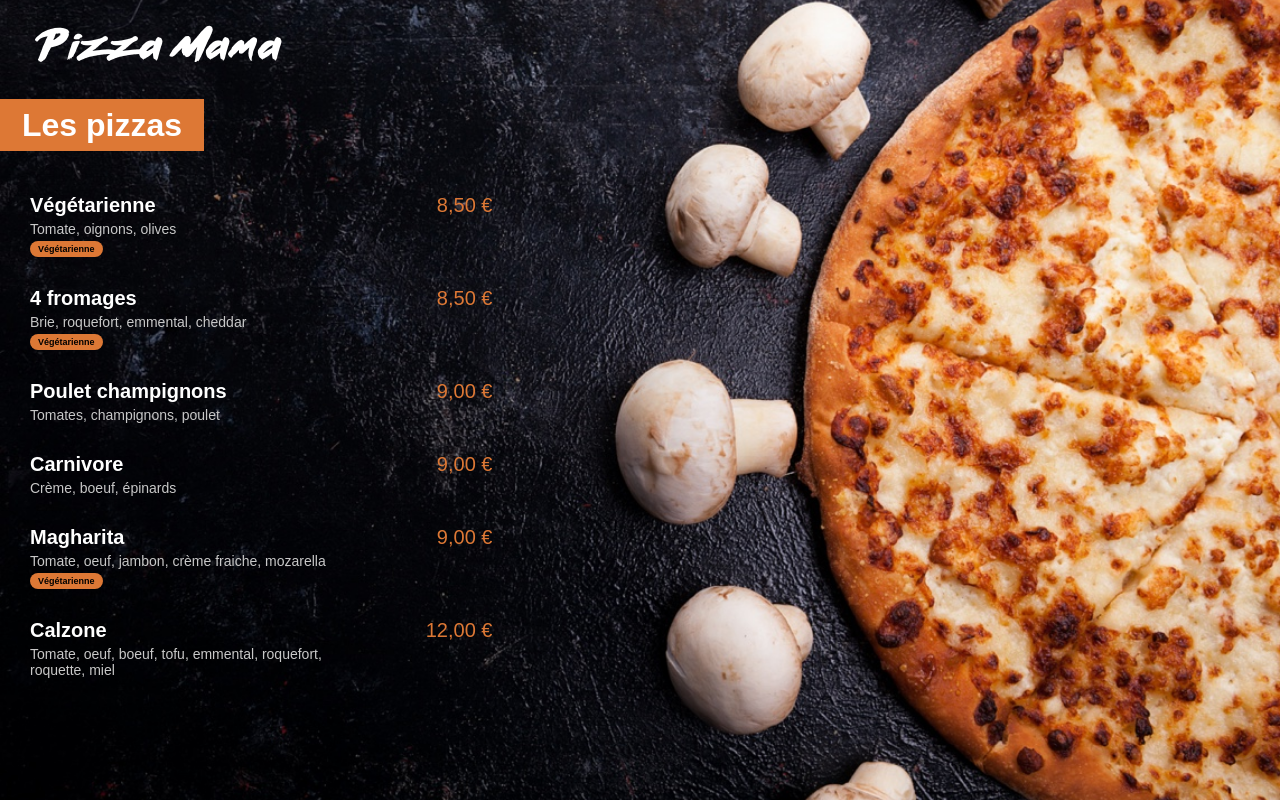
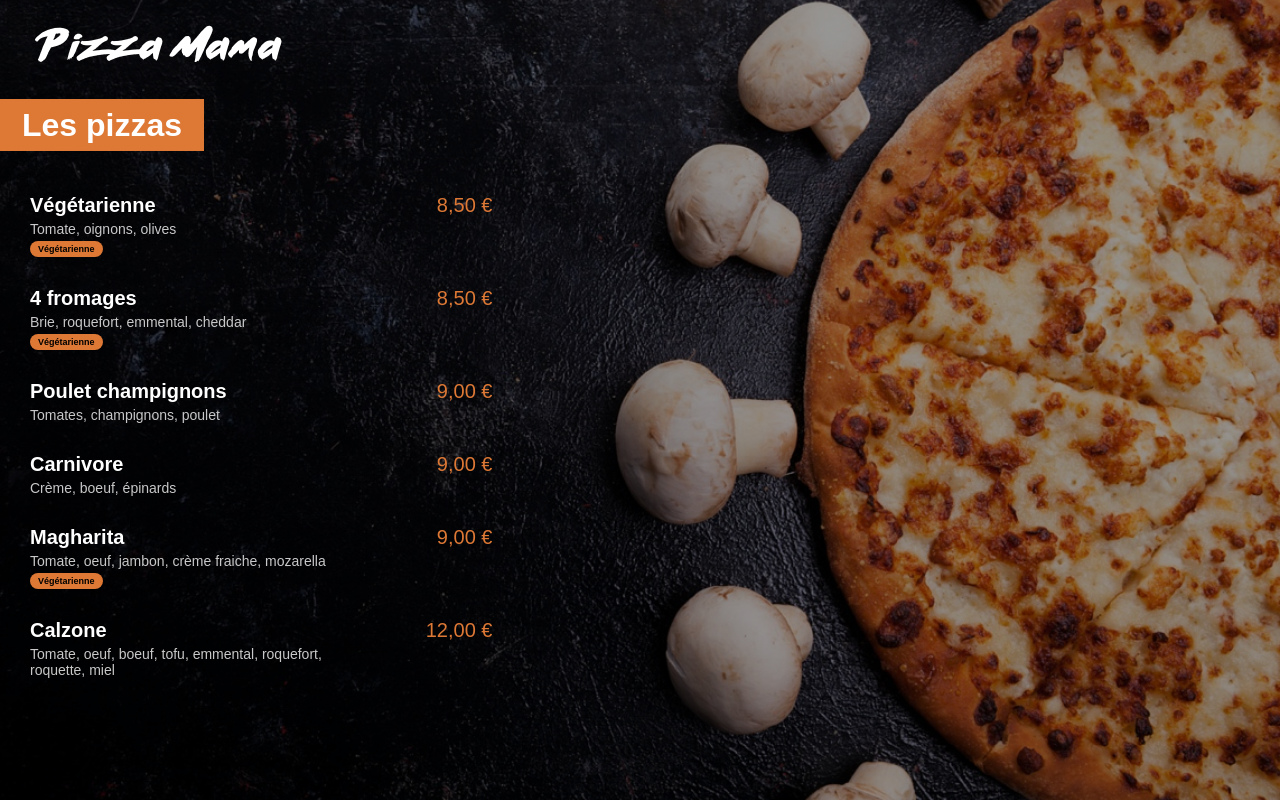
Before and after one commit to MarieBouvard/Pizza-project, a Django app: page /menu/ in a window 1280 px wide. Run offline with Django 4.2, Linux system fonts and the light colour scheme; data comes from the database, SQL or seed files in the repository.

Commit message:
CSS update

```diff
--- a/menu/static/menu/style.css
+++ b/menu/static/menu/style.css
@@ -1,13 +1,13 @@
 
 body {
-    background: url("images/menu_background.jpg") no-repeat center center fixed;
+    background:linear-gradient(0deg, rgba(0, 0, 0, 0.4), rgba(0, 0, 0, 0.4)), url("images/menu_background.jpg") no-repeat center center fixed;
     -webkit-background-size: cover;
     -moz-background-size: cover;
     -o-background-size: cover;
     background-size: cover;
     margin: 0px;
     font-family: Arial, Helvetica, sans-serif;
-    color: white
+    color: white;
 }
 
 
```
